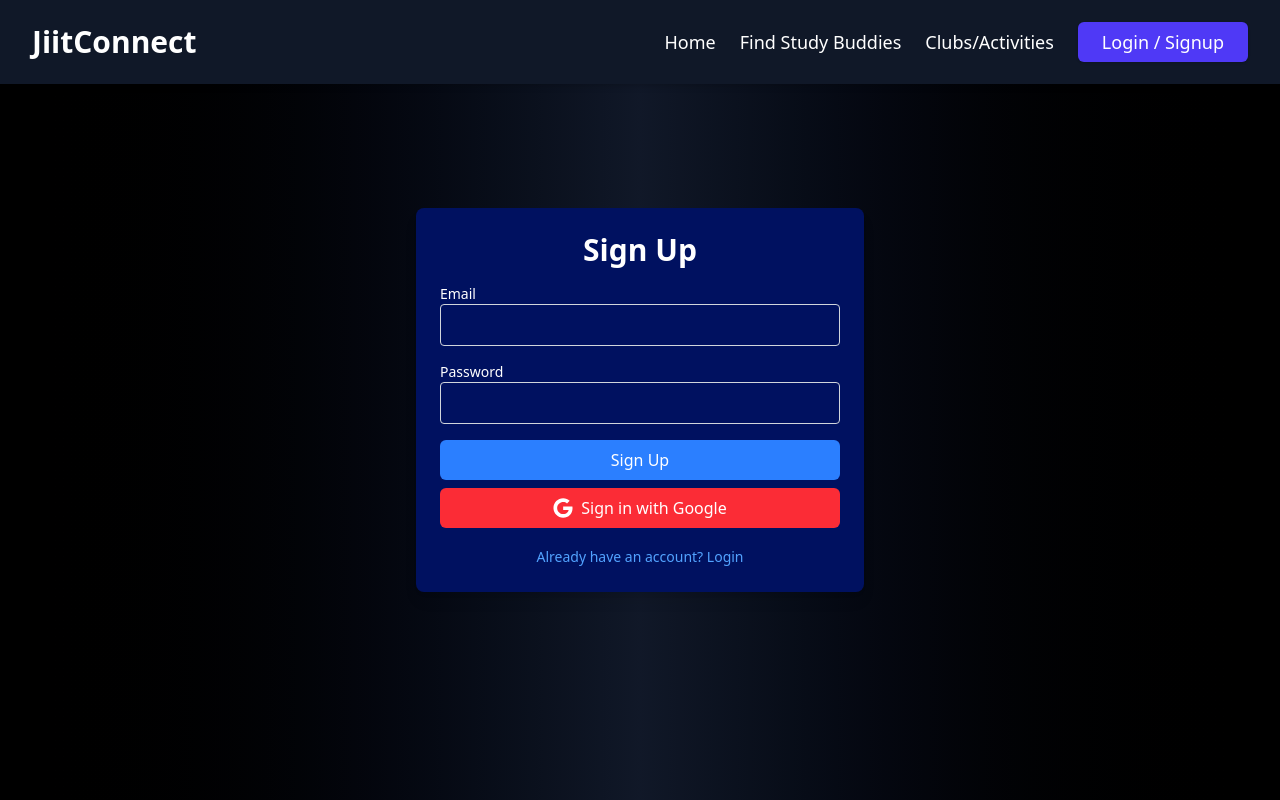
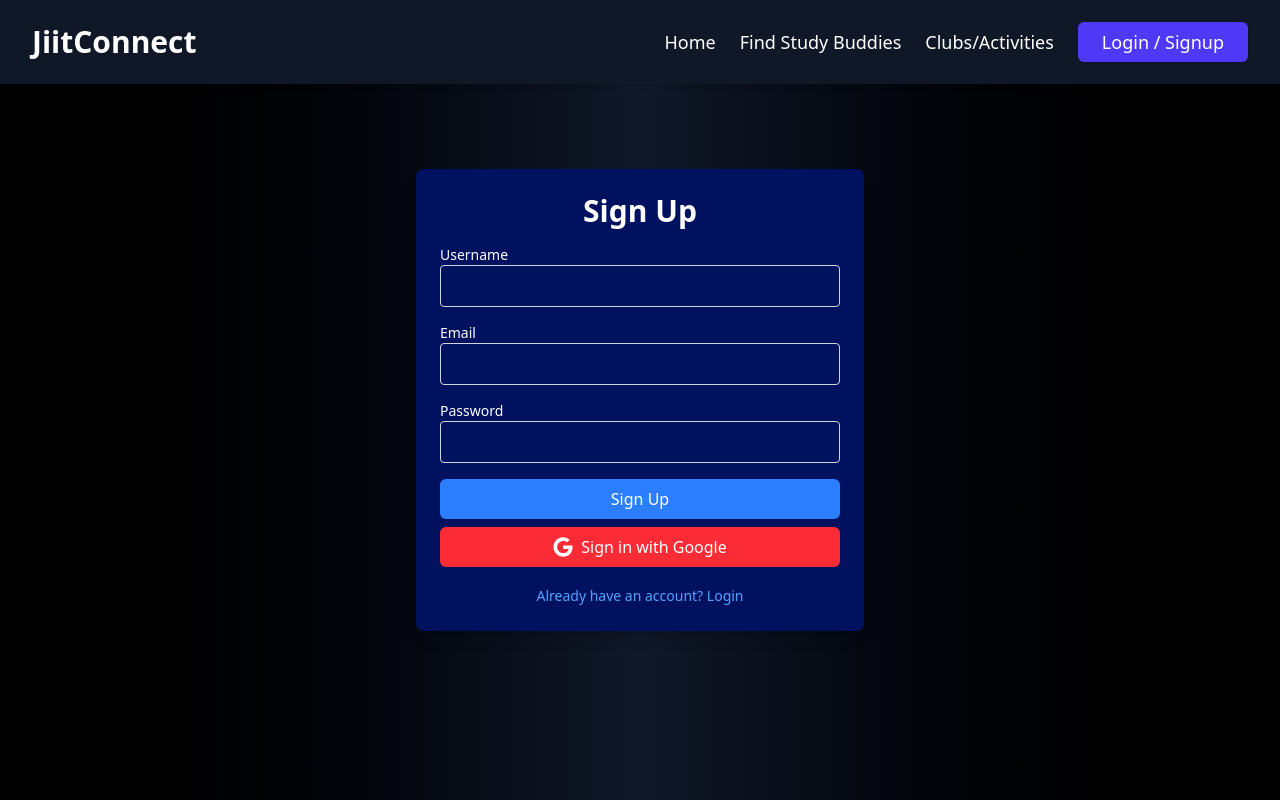
Before and after one commit to Sahil1607cms/JiitConnect, a React (Vite) app in the folder jconnect/: page /login in a window 1280 px wide. Both pictures are taken after a click on the button "Don't have an account? Sign up". Built offline with nearby package versions, Linux system fonts and the light colour scheme; no server answers.

Commit message:
plz fil username addition in form

```diff
--- a/jconnect/src/Components/Auth.jsx
+++ b/jconnect/src/Components/Auth.jsx
@@ -11,6 +11,7 @@ import { useNavigate } from 'react-router-dom'
 
 const Auth = () => {
   const [isSignup, setIsSignup] = useState(false)
+  const [username, setUsername] = useState('')
   const [email, setEmail] = useState('')
   const [password, setPassword] = useState('')
   const [error, setError] = useState('')
@@ -18,6 +19,7 @@ const Auth = () => {
   const navigate = useNavigate()
   const googleProvider = new GoogleAuthProvider()
 
+  const handleUsernameChange = e => setUsername(e.target.value)
   const handleEmailChange = e => setEmail(e.target.value)
   const handlePasswordChange = e => setPassword(e.target.value)
 
@@ -26,7 +28,8 @@ const Auth = () => {
     setLoading(true)
     try {
       await createUserWithEmailAndPassword(auth, email, password)
-      alert('User created successfully!')
+      alert(`User ${username} created successfully!`)
+      setUsername('')
       setEmail('')
       setPassword('')
       navigate('/')
@@ -68,11 +71,26 @@ const Auth = () => {
 
   return (
     <div className="flex items-center justify-center min-h-screen bg-gradient-to-r from-black via-gray-900 to-black">
-      <div className="max-w-md w-full p-6 bg-[#001160] text-white rounded-lg shadow-lg bg-[#0011600, opacity 3.33e+3%]">
+      <div className="max-w-md w-full p-6 bg-[#001160] text-white rounded-lg shadow-lg">
         <h2 className="text-3xl font-semibold mb-4 text-center ">
           {isSignup ? 'Sign Up' : 'Login'}
         </h2>
         <form onSubmit={isSignup ? handleSignup : handleLogin}>
+          {isSignup && (
+            <div className="mb-4">
+              <label htmlFor="username" className="block text-sm">
+                Username
+              </label>
+              <input
+                type="text"
+                id="username"
+                className="w-full p-2 border border-gray-300 rounded text-white focus:outline-none focus:ring-2 focus:ring-blue-500"
+                value={username}
+                onChange={handleUsernameChange}
+                required
+              />
+            </div>
+          )}
           <div className="mb-4">
             <label htmlFor="email" className="block text-sm">
               Email
@@ -80,7 +98,7 @@ const Auth = () => {
             <input
               type="email"
               id="email"
-              className="w-full p-2 border border-gray-300 rounded  text-white focus:outline-none focus:ring-2 focus:ring-blue-500"
+              className="w-full p-2 border border-gray-300 rounded text-white focus:outline-none focus:ring-2 focus:ring-blue-500"
               value={email}
               onChange={handleEmailChange}
               required
@@ -93,7 +111,7 @@ const Auth = () => {
             <input
               type="password"
               id="password"
-              className="w-full p-2 border border-gray-300 rounded  text-white focus:outline-none focus:ring-2 focus:ring-blue-500"
+              className="w-full p-2 border border-gray-300 rounded text-white focus:outline-none focus:ring-2 focus:ring-blue-500"
               value={password}
               onChange={handlePasswordChange}
               required
@@ -131,6 +149,7 @@ const Auth = () => {
             onClick={() => {
               setIsSignup(!isSignup)
               setError('')
+              setUsername('')
               setEmail('')
               setPassword('')
             }}
```
